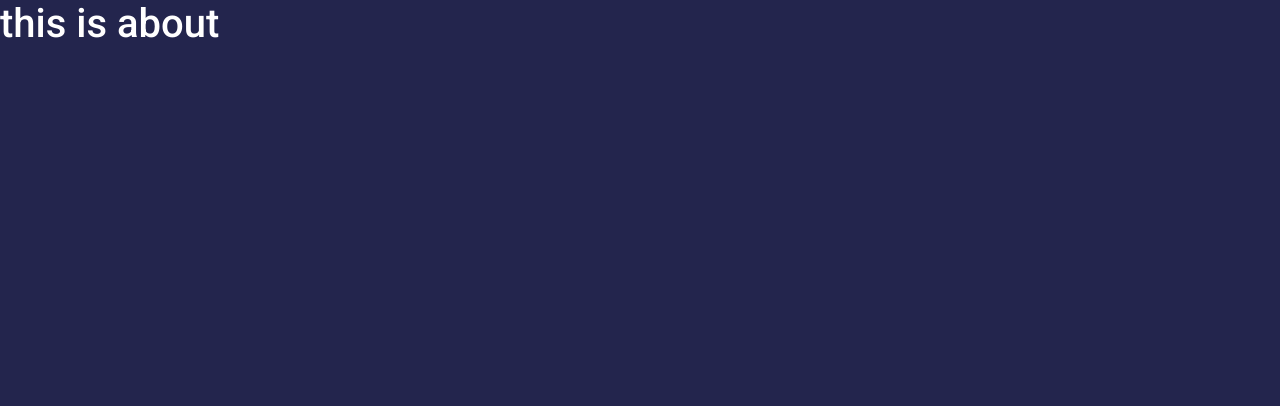
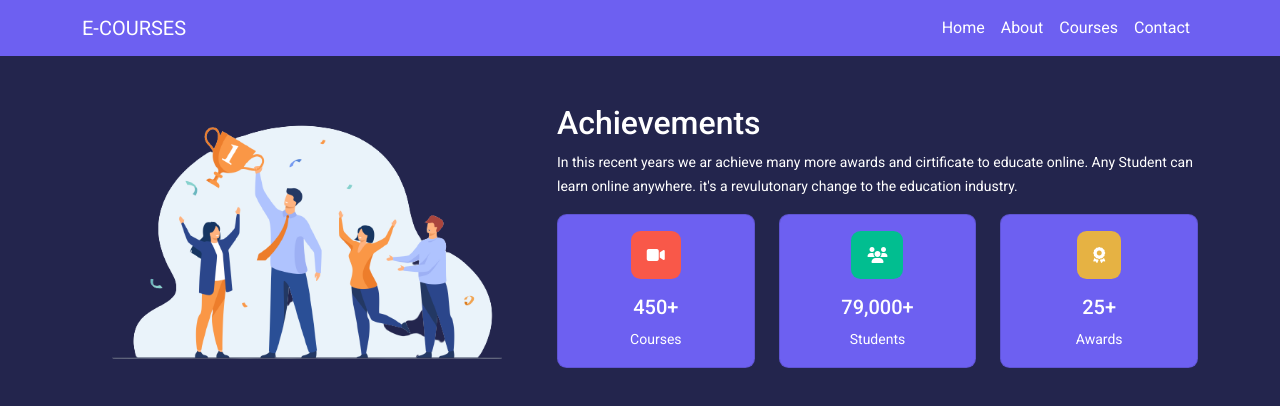
Before and after one commit to fazlerabbytalukder/e-courses, a React (Create React App) app: page /about in a window 1280 px wide. Shown: the top 406 px of the page. Built offline with nearby package versions, Linux system fonts and the light colour scheme.

Commit message:
about us complete

```diff
--- a/src/components/About/About.css
+++ b/src/components/About/About.css
@@ -0,0 +1,28 @@
+.card-bg{
+    background-color: #6D60F1;
+    border-radius: .6rem;
+}
+
+.card-bg:hover{
+    background-color: transparent;
+    border: 1px solid #6D60F1;
+}
+
+.icon-design{
+    padding: 1rem;
+    background-color: #F95849;
+    border-radius: .6rem;
+    margin-bottom: 1rem;
+}
+.icon-design2{
+    padding: 1rem;
+    background-color: #01BE90;
+    border-radius: .6rem;
+    margin-bottom: 1rem;
+}
+.icon-design3{
+    padding: 1rem;
+    background-color: #e6b243;
+    border-radius: .6rem;
+    margin-bottom: 1rem;
+}
--- a/src/components/About/About.js
+++ b/src/components/About/About.js
@@ -1,10 +1,52 @@
 import React from 'react';
+import Navbar from '../Navbar/Navbar';
 import './About.css';
+import achievementImg from '../../Images/6673-removebg-preview.png';
 
 const About = () => {
     return (
         <div>
-            <h1>this is about</h1>
+            <Navbar></Navbar>
+            <div className="container">
+                <div className="row">
+                    <div className="col-md-5">
+                        <img className='img-fluid' src={achievementImg} alt="" />
+                    </div>
+                    <div className="col-md-7">
+                        <h2>Achievements</h2>
+                        <small>In this recent years we ar achieve many more awards and cirtificate to educate online. Any Student can learn online anywhere. it's a revulutonary change to the education industry.</small>
+                        <div className="row mt-3">
+                            <div className="col-md-4 col-sm-4 text-center mb-3">
+                                <div class="card card-bg">
+                                    <div class="card-body">
+                                        <i class="fa-solid fa-video icon-design"></i>
+                                        <h5 class="card-title">450+</h5>
+                                        <small>Courses</small>
+                                    </div>
+                                </div>
+                            </div>
+                            <div className="col-md-4 col-sm-4 text-center mb-3">
+                            <div class="card card-bg">
+                                    <div class="card-body">
+                                        <i class="fa-solid fa-users icon-design2"></i>
+                                        <h5 class="card-title">79,000+</h5>
+                                        <small>Students</small>
+                                    </div>
+                                </div>
+                            </div>
+                            <div className="col-md-4 col-sm-4 text-center mb-3">
+                            <div class="card card-bg">
+                                    <div class="card-body">
+                                        <i class="fa-solid fa-award icon-design3"></i>
+                                        <h5 class="card-title">25+</h5>
+                                        <small>Awards</small>
+                                    </div>
+                                </div>
+                            </div>
+                        </div>
+                    </div>
+                </div>
+            </div>
         </div>
     );
 };
```
Also changed, not shown: src/Images/6673-removebg-preview.png (added).
